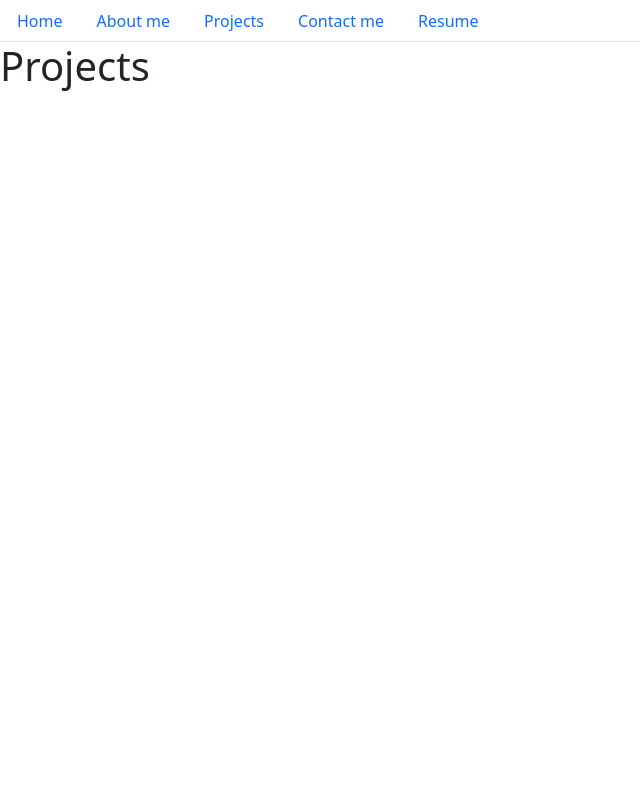
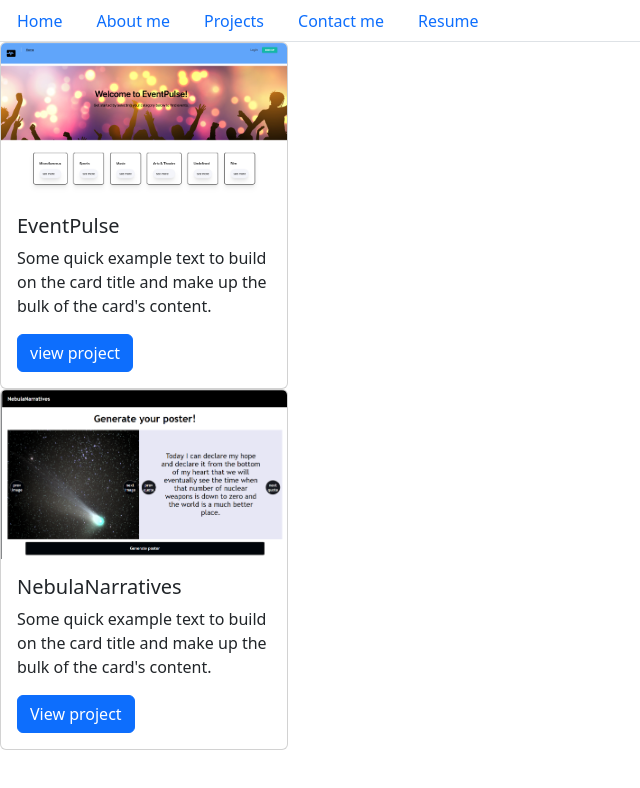
Before and after one commit to joceamayar/jos-reactPortfolio, a React (Vite) app: page /Projects in a window 1280 px wide. Shown: the top 788 px of the page, without its empty margins (0-640 px from the left). Built offline with nearby package versions, Linux system fonts and the light colour scheme.

Commit message:
created a single project component then use it in the portfolio page

```diff
--- a/src/pages/Projects.jsx
+++ b/src/pages/Projects.jsx
@@ -1,7 +1,32 @@
+
 function Projects() {
-    return (
-      <h1>Projects</h1>
-    );
-  }
 
-  export default Projects;
+  return (
+<div>
+      <div className="card" style={{ width: '18rem' }}>
+        <img className="card-img-top" src="src/assets/eventPulse.png" alt="EventPulse website image" />
+        <div className="card-body">
+          <h5 className="card-title">EventPulse</h5>
+          <p className="card-text">
+            Some quick example text to build on the card title and make up the bulk of the card's content.
+          </p>
+          <a href="https://event-plannerkas-1ae2bc64599a.herokuapp.com/" className="btn btn-primary">view project</a>
+        </div>
+      </div>
+
+      <div className="card" style={{ width: '18rem' }}>
+        <img className="card-img-top" src="src/assets/nebulaNarratives.png" alt="NebularNarratives website image" />
+        <div className="card-body">
+          <h5 className="card-title">NebulaNarratives</h5>
+          <p className="card-text">
+            Some quick example text to build on the card title and make up the bulk of the card's content.
+          </p>
+          <a href="https://cdziedzic.github.io/Nebula-Narratives/" className="btn btn-primary">View project</a>
+        </div>
+      </div>
+    </div>
+
+  );
+}
+
+export default Projects;
```
Also changed, not shown: src/assets/eventPulse.png (added), src/assets/nebulaNarratives.png (added).
